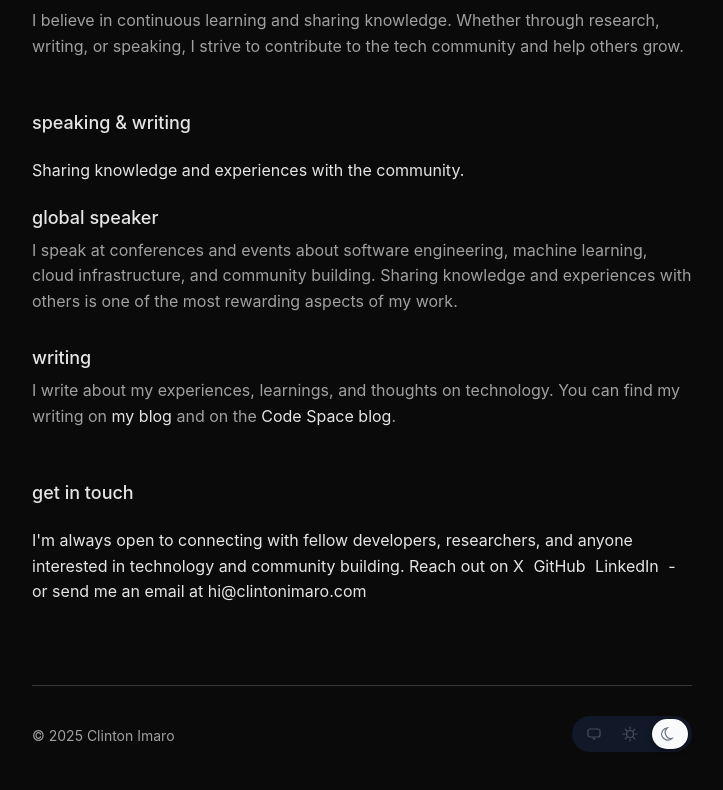
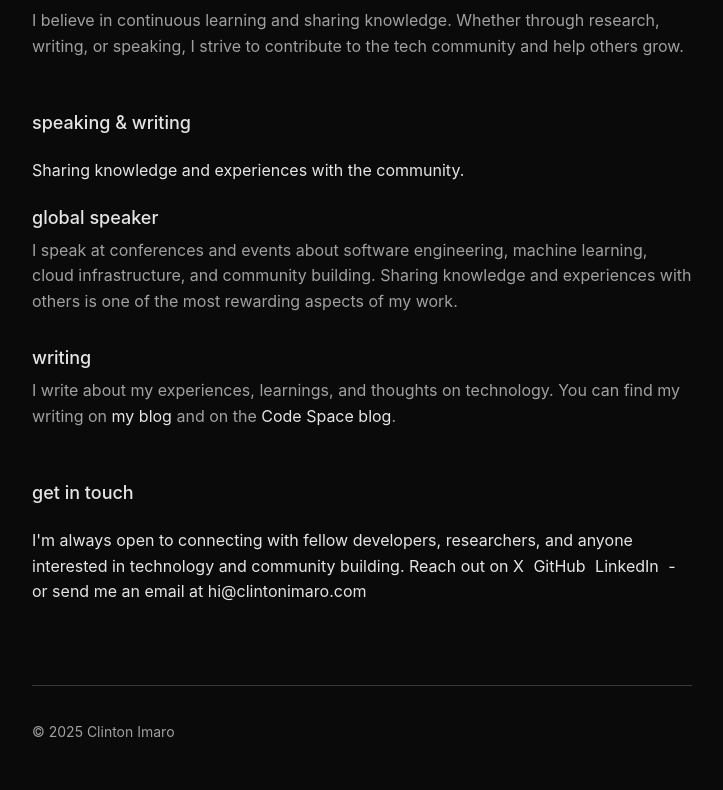
Before and after one commit to clintonimaroo/clinton, a Next.js app: page /about in a window 1280 px wide. Shown: the part 1704-2494 px from the top of the page, without its empty margins (278-1001 px from the left). Built offline with nearby package versions, Linux system fonts and the light colour scheme.

Commit message:
fix: resolve warnings

```diff
--- a/app/components/Footer.tsx
+++ b/app/components/Footer.tsx
@@ -1,104 +1,10 @@
 'use client'
 
-import { useEffect, useState } from 'react'
-
-type Theme = 'system' | 'light' | 'dark'
-
 export default function Footer() {
-  const year = new Date().getFullYear()
-  const [theme, setTheme] = useState<Theme>('dark')
-
-  // Initialize theme from localStorage or default to dark
-  useEffect(() => {
-    const savedTheme = localStorage.getItem('theme') as Theme | null
-    if (savedTheme) {
-      setTheme(savedTheme)
-      applyTheme(savedTheme)
-    } else {
-      setTheme('dark')
-      applyTheme('dark')
-    }
-  }, [])
-
-  // Apply theme to document
-  const applyTheme = (selectedTheme: Theme) => {
-    const root = document.documentElement
-
-    if (selectedTheme === 'system') {
-      const systemPrefersDark = window.matchMedia('(prefers-color-scheme: dark)').matches
-      root.classList.toggle('dark', systemPrefersDark)
-    } else {
-      root.classList.toggle('dark', selectedTheme === 'dark')
-    }
-  }
-
-  // Handle theme change
-  const handleThemeChange = (newTheme: Theme) => {
-    setTheme(newTheme)
-    localStorage.setItem('theme', newTheme)
-    applyTheme(newTheme)
-  }
-
-  // Listen for system theme changes
-  useEffect(() => {
-    if (theme === 'system') {
-      const mediaQuery = window.matchMedia('(prefers-color-scheme: dark)')
-      const handleChange = (e: MediaQueryListEvent) => {
-        document.documentElement.classList.toggle('dark', e.matches)
-      }
-      mediaQuery.addEventListener('change', handleChange)
-      return () => mediaQuery.removeEventListener('change', handleChange)
-    }
-  }, [theme])
-
   return (
     <footer>
       <div className="footer-content">
-        <p className="copyright">© {year} Clinton Imaro</p>
-        <div className="footer-theme-toggle" aria-label="Theme selector">
-          <div className="theme-toggle-pill" data-theme={theme}>
-            <div className="theme-toggle-indicator" />
-            <button
-              className={`theme-toggle-button ${theme !== 'system' ? 'theme-toggle-button--muted' : ''}`}
-              aria-label="System theme"
-              onClick={() => handleThemeChange('system')}
-            >
-              <svg width="16" height="16" viewBox="0 0 16 16" fill="none" xmlns="http://www.w3.org/2000/svg">
-                <rect x="2" y="3" width="12" height="8" rx="2" stroke="#6b7280" strokeWidth="1.2" />
-                <rect x="6.5" y="12" width="3" height="1.5" rx="0.75" fill="#6b7280" />
-              </svg>
-            </button>
-            <button
-              className={`theme-toggle-button ${theme !== 'light' ? 'theme-toggle-button--muted' : ''}`}
-              aria-label="Light theme"
-              onClick={() => handleThemeChange('light')}
-            >
-              <svg width="16" height="16" viewBox="0 0 16 16" fill="none" xmlns="http://www.w3.org/2000/svg">
-                <circle cx="8" cy="8" r="3.5" stroke="#6b7280" strokeWidth="1.2" />
-                <path
-                  d="M8 1v2M8 13v2M1 8h2M13 8h2M3.2 3.2l1.4 1.4M11.4 11.4l1.4 1.4M12.8 3.2l-1.4 1.4M3.2 12.8l1.4-1.4"
-                  stroke="#6b7280"
-                  strokeWidth="1.2"
-                  strokeLinecap="round"
-                />
-              </svg>
-            </button>
-            <button
-              className={`theme-toggle-button ${theme !== 'dark' ? 'theme-toggle-button--muted' : ''}`}
-              aria-label="Dark theme"
-              onClick={() => handleThemeChange('dark')}
-            >
-              <svg width="16" height="16" viewBox="0 0 16 16" fill="none" xmlns="http://www.w3.org/2000/svg">
-                <path
-                  d="M9.5 1.8a6.2 6.2 0 1 0 4.7 10.6A6 6 0 0 1 9.5 1.8Z"
-                  stroke="#6b7280"
-                  strokeWidth="1.2"
-                  fill="none"
-                />
-              </svg>
-            </button>
-          </div>
-        </div>
+        <p className="copyright">© 2025 Clinton Imaro</p>
       </div>
     </footer>
   )
--- a/app/styles/globals.scss
+++ b/app/styles/globals.scss
@@ -1,15 +1,4 @@
 :root {
-  /* Light theme (default) */
-  --background: #f5f5f5;
-  --text: #111827;
-  --text-secondary: #6b7280;
-  --accent: #e5e7eb;
-  --link: #111827;
-  --link-hover: #000000;
-}
-
-.dark {
-  /* Dark theme overrides */
   --background: #0a0a0a;
   --text: #e5e5e5;
   --text-secondary: #a0a0a0;
@@ -266,15 +255,8 @@ footer {
 
   .footer-content {
     display: flex;
-    align-items: center;
-    justify-content: space-between;
+    flex-direction: column;
     gap: 15px;
-    flex-wrap: wrap;
-
-    @media (max-width: 480px) {
-      flex-direction: column;
-      align-items: flex-start;
-    }
   }
 
   .footer-info {
@@ -312,85 +294,6 @@ footer {
     color: var(--text-secondary);
     font-size: 0.875rem;
     margin-top: 5px;
-  }
-
-  .footer-theme-toggle {
-    margin-left: auto;
-  }
-
-  .theme-toggle-pill {
-    position: relative;
-    display: inline-flex;
-    align-items: center;
-    padding: 4px;
-    border-radius: 999px;
-    background-color: #f2f2f2;
-    color: #555;
-    min-width: 120px;
-  }
-
-  .theme-toggle-indicator {
-    position: absolute;
-    top: 3px;
-    bottom: 3px;
-    width: 36px;
-    border-radius: 999px;
-    background-color: #ffffff;
-    box-shadow: 0 1px 3px rgba(0, 0, 0, 0.25);
-    transition: left 0.2s ease, right 0.2s ease, transform 0.2s ease;
-  }
-
-  /* Dark-mode styling for the toggle pill so it matches the dark background */
-  .dark & .theme-toggle-pill {
-    background-color: #111827;
-    color: #e5e5e5;
-  }
-
-  .dark & .theme-toggle-indicator {
-    background-color: #f9fafb;
-    box-shadow: 0 2px 6px rgba(0, 0, 0, 0.4);
-  }
-
-  .theme-toggle-pill[data-theme='system'] .theme-toggle-indicator {
-    left: 4px;
-    right: auto;
-    transform: none;
-  }
-
-  .theme-toggle-pill[data-theme='light'] .theme-toggle-indicator {
-    left: 50%;
-    right: auto;
-    transform: translateX(-50%);
-  }
-
-  .theme-toggle-pill[data-theme='dark'] .theme-toggle-indicator {
-    right: 4px;
-    left: auto;
-    transform: none;
-  }
-
-  .theme-toggle-button {
-    position: relative;
-    z-index: 1;
-    border: none;
-    background: transparent;
-    color: inherit;
-    cursor: pointer;
-    padding: 6px 10px;
-    border-radius: 999px;
-    font-size: 0.9rem;
-    line-height: 1;
-    display: inline-flex;
-    align-items: center;
-    justify-content: center;
-  }
-
-  .theme-toggle-button--muted {
-    opacity: 0.6;
-  }
-
-  .theme-toggle-button:hover {
-    opacity: 1;
   }
 }
 
```
